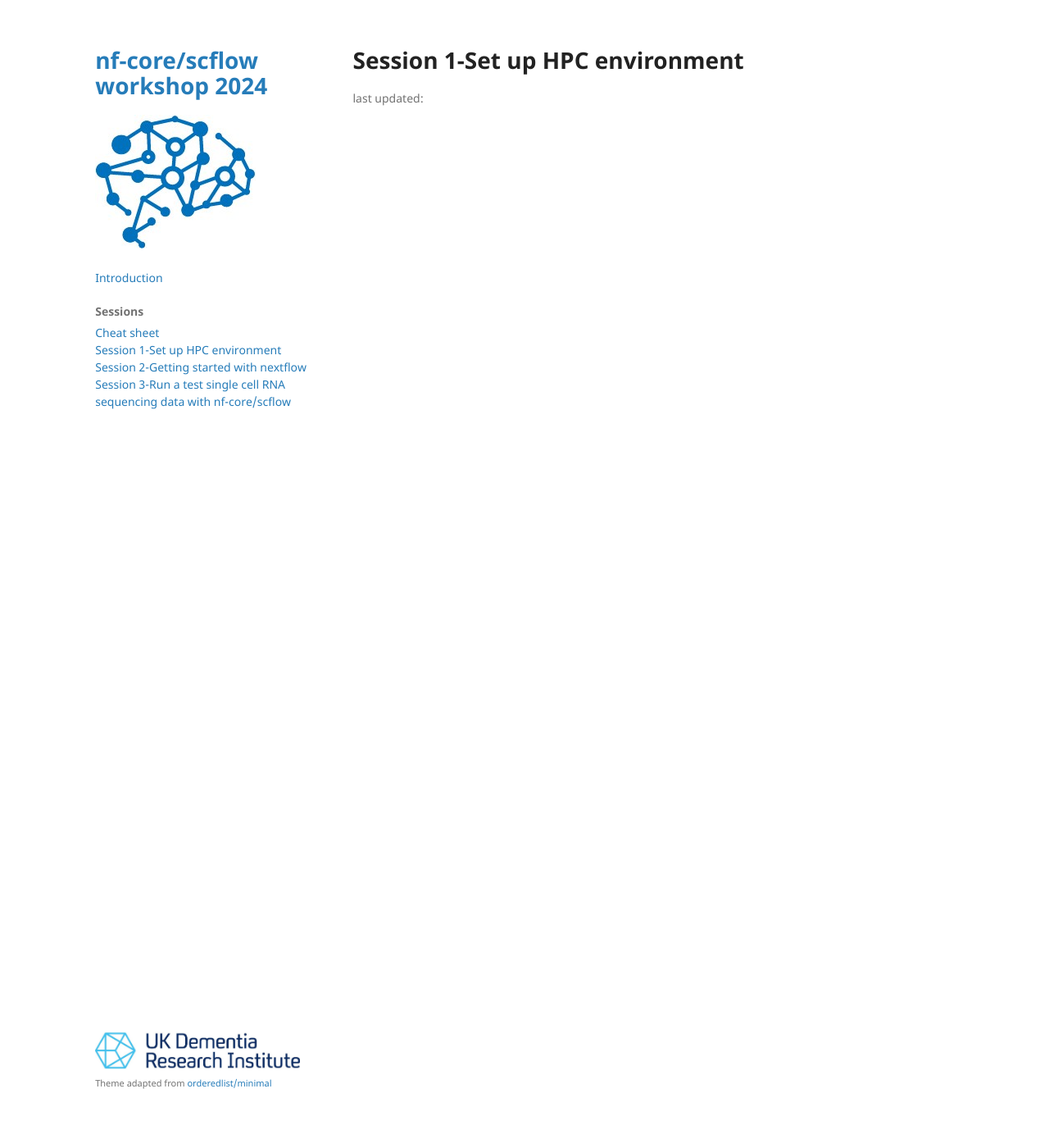
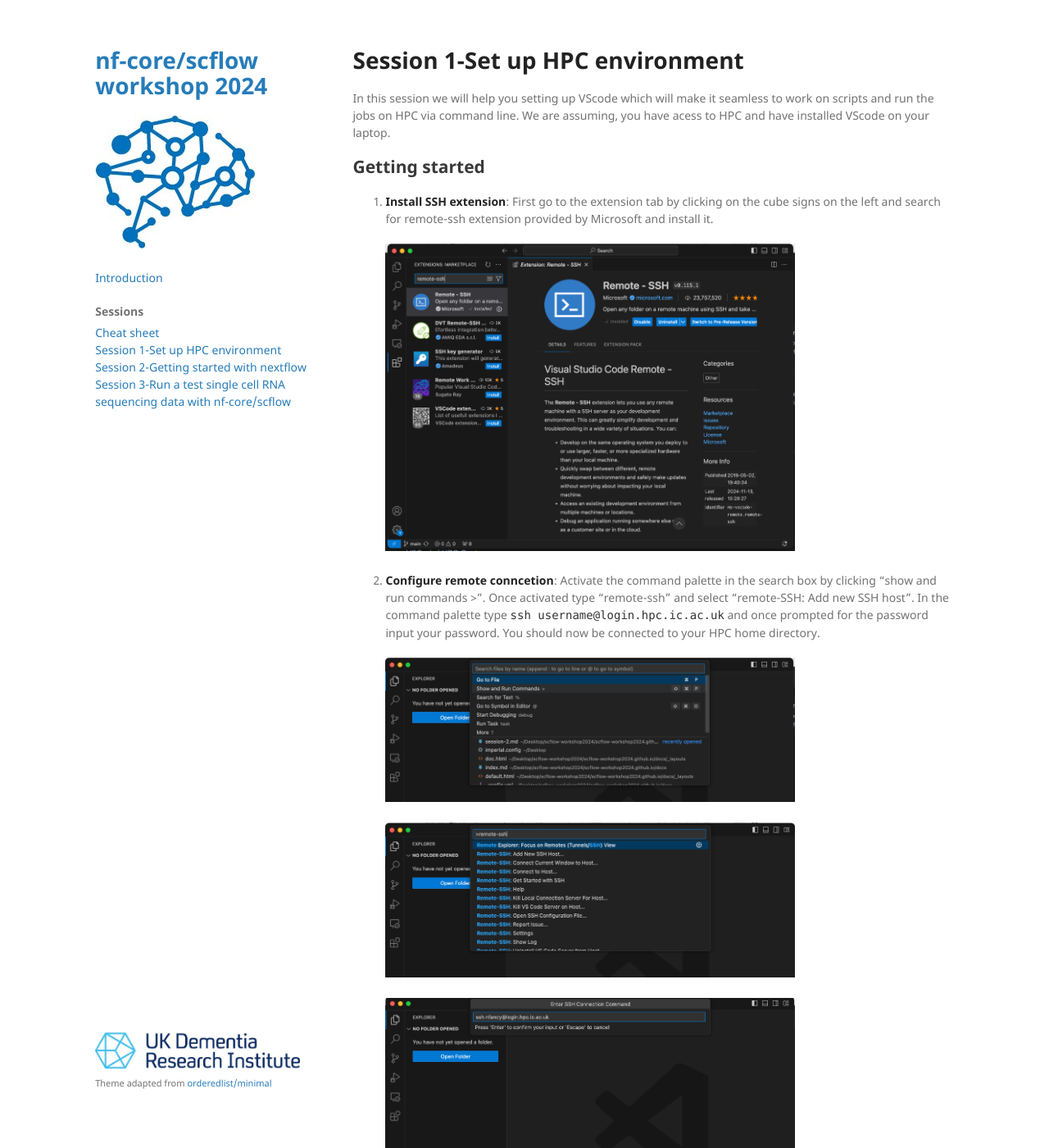
Before and after one commit to nfancy/scflow-workshop2024.github.io, a Jekyll site: the page built from docs/pages/main/session-1.md, in a window 1280 px wide and 1400 px high. Shown: the whole window at 82% size. Built offline with Jekyll 4.4.1, drawn with Linux system fonts in a browser that asks for light colours; the repository's description, which GitHub fills in, is left out; some of the changed text lies outside the part shown.

Commit message:
update session-1

```diff
--- a/docs/pages/main/session-1.md
+++ b/docs/pages/main/session-1.md
@@ -4,3 +4,23 @@ tool: true
 
 title: Session 1-Set up HPC environment
 ---
+
+In this session we will help you setting up VScode which will make it seamless to work on scripts and run the jobs on HPC via command line. We are assuming, you have acess to HPC and have installed VScode on your laptop.
+
+
+## Getting started
+
+1. **Install SSH extension**: First go to the extension tab by clicking on the cube signs on the left and search for remote-ssh extension provided by Microsoft and install it.
+
+    <img src="/assets/img/install_extension.png" width="500px" alt="Install SSH extension" />
+
+2. **Configure remote conncetion**: Activate the command palette in the search box by clicking "show and run commands >". Once activated type "remote-ssh" and select  "remote-SSH: Add new SSH host". In the command palette type `ssh username@login.hpc.ic.ac.uk` and once prompted for the password input your password. You should now be connected to your HPC home directory.
+
+    <img src="/assets/img/activate_cmd.png" width="500px" alt="Activate CMD" />
+
+    <img src="/assets/img/add_host.png" width="500px" alt="Add Host" />
+
+    <img src="/assets/img/configure_ssh.png" width="500px" alt="Configure SSH" />
+
+
+3. **Activate cmd terminal**: Go to the view tab and select terminal which will now open the terminal at the bottom of the VScode panel.
```
Also changed, not shown: docs/assets/img/activate_cmd.png (added), docs/assets/img/add_host.png (added), docs/assets/img/configure_ssh.png (added), docs/assets/img/install_extension.png (added), 3 other files.
